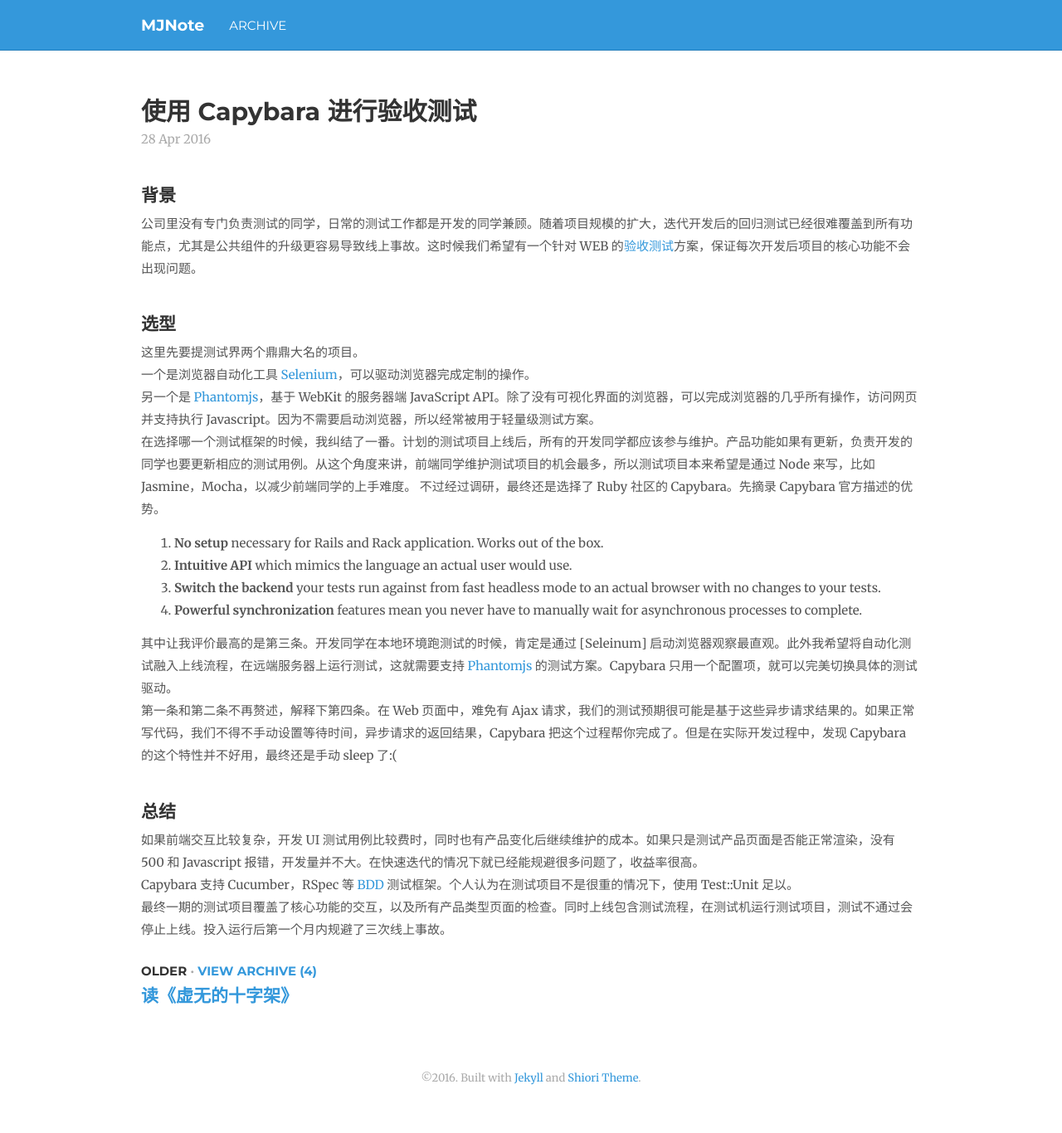
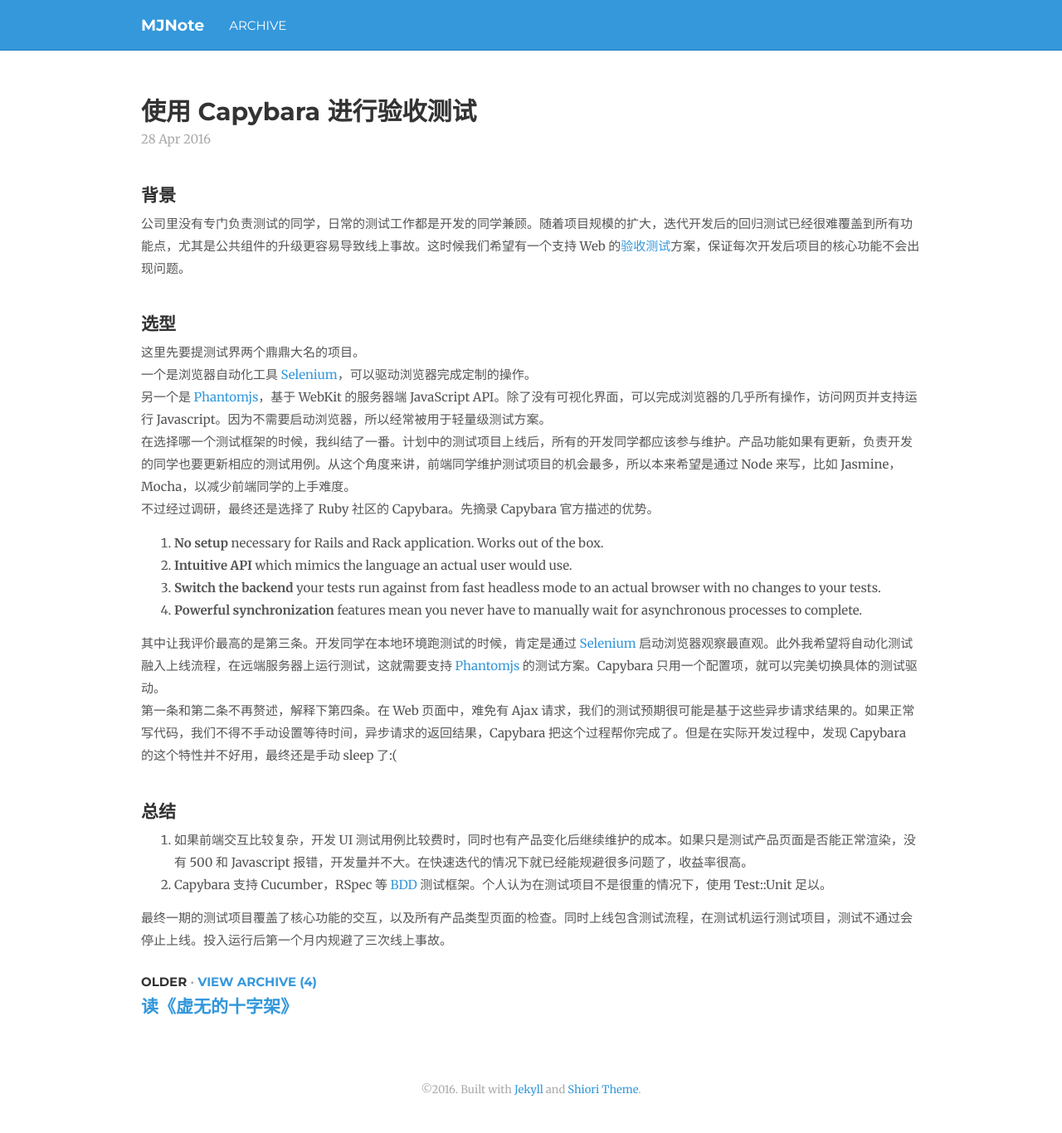
Before and after one commit to bittenApple/bittenApple.github.io, a Jekyll site: the page built from _posts/2016-04-28-acceptance-test-with-capybara.md, in a window 1280 px wide. Shown: the whole page at 83% size. Built offline with Jekyll 4.4.1, drawn with Linux system fonts in a browser that asks for light colours; nearby versions of some CDN libraries; comment, search, counter and statistics services are not loaded.

Commit message:
Fix typo

```diff
--- a/_posts/2016-04-28-acceptance-test-with-capybara.md
+++ b/_posts/2016-04-28-acceptance-test-with-capybara.md
@@ -7,25 +7,26 @@
 tags: [Capybara, Acceptance Test]
 ---
 ## 背景
-公司里没有专门负责测试的同学，日常的测试工作都是开发的同学兼顾。随着项目规模的扩大，迭代开发后的回归测试已经很难覆盖到所有功能点，尤其是公共组件的升级更容易导致线上事故。这时候我们希望有一个针对 WEB 的[验收测试](https://en.wikipedia.org/wiki/Acceptance_testing)方案，保证每次开发后项目的核心功能不会出现问题。
+公司里没有专门负责测试的同学，日常的测试工作都是开发的同学兼顾。随着项目规模的扩大，迭代开发后的回归测试已经很难覆盖到所有功能点，尤其是公共组件的升级更容易导致线上事故。这时候我们希望有一个支持 Web 的[验收测试](https://en.wikipedia.org/wiki/Acceptance_testing)方案，保证每次开发后项目的核心功能不会出现问题。
 
 ## 选型
 这里先要提测试界两个鼎鼎大名的项目。
 一个是浏览器自动化工具 [Selenium]，可以驱动浏览器完成定制的操作。
-另一个是 [Phantomjs]，基于 WebKit 的服务器端 JavaScript API。除了没有可视化界面的浏览器，可以完成浏览器的几乎所有操作，访问网页并支持执行 Javascript。因为不需要启动浏览器，所以经常被用于轻量级测试方案。
-在选择哪一个测试框架的时候，我纠结了一番。计划的测试项目上线后，所有的开发同学都应该参与维护。产品功能如果有更新，负责开发的同学也要更新相应的测试用例。从这个角度来讲，前端同学维护测试项目的机会最多，所以测试项目本来希望是通过 Node 来写，比如 Jasmine，Mocha，以减少前端同学的上手难度。
+另一个是 [Phantomjs]，基于 WebKit 的服务器端 JavaScript API。除了没有可视化界面，可以完成浏览器的几乎所有操作，访问网页并支持运行 Javascript。因为不需要启动浏览器，所以经常被用于轻量级测试方案。
+在选择哪一个测试框架的时候，我纠结了一番。计划中的测试项目上线后，所有的开发同学都应该参与维护。产品功能如果有更新，负责开发的同学也要更新相应的测试用例。从这个角度来讲，前端同学维护测试项目的机会最多，所以本来希望是通过 Node 来写，比如 Jasmine，Mocha，以减少前端同学的上手难度。
 不过经过调研，最终还是选择了 Ruby 社区的 Capybara。先摘录 Capybara 官方描述的优势。
 1. **No setup** necessary for Rails and Rack application. Works out of the box.
 2. **Intuitive API** which mimics the language an actual user would use.
 3. **Switch the backend** your tests run against from fast headless mode to an actual browser with no changes to your tests.
 4. **Powerful synchronization** features mean you never have to manually wait for asynchronous processes to complete.
 
-其中让我评价最高的是第三条。开发同学在本地环境跑测试的时候，肯定是通过 [Seleinum] 启动浏览器观察最直观。此外我希望将自动化测试融入上线流程，在远端服务器上运行测试，这就需要支持 [Phantomjs] 的测试方案。Capybara 只用一个配置项，就可以完美切换具体的测试驱动。
+其中让我评价最高的是第三条。开发同学在本地环境跑测试的时候，肯定是通过 [Selenium] 启动浏览器观察最直观。此外我希望将自动化测试融入上线流程，在远端服务器上运行测试，这就需要支持 [Phantomjs] 的测试方案。Capybara 只用一个配置项，就可以完美切换具体的测试驱动。
 第一条和第二条不再赘述，解释下第四条。在 Web 页面中，难免有 Ajax 请求，我们的测试预期很可能是基于这些异步请求结果的。如果正常写代码，我们不得不手动设置等待时间，异步请求的返回结果，Capybara 把这个过程帮你完成了。但是在实际开发过程中，发现 Capybara 的这个特性并不好用，最终还是手动 sleep 了:(
 
 ## 总结
-如果前端交互比较复杂，开发 UI 测试用例比较费时，同时也有产品变化后继续维护的成本。如果只是测试产品页面是否能正常渲染，没有 500 和 Javascript 报错，开发量并不大。在快速迭代的情况下就已经能规避很多问题了，收益率很高。
-Capybara 支持 Cucumber，RSpec 等 [BDD](https://en.wikipedia.org/wiki/Behavior-driven_development) 测试框架。个人认为在测试项目不是很重的情况下，使用 Test::Unit 足以。
+1. 如果前端交互比较复杂，开发 UI 测试用例比较费时，同时也有产品变化后继续维护的成本。如果只是测试产品页面是否能正常渲染，没有 500 和 Javascript 报错，开发量并不大。在快速迭代的情况下就已经能规避很多问题了，收益率很高。
+2. Capybara 支持 Cucumber，RSpec 等 [BDD](https://en.wikipedia.org/wiki/Behavior-driven_development) 测试框架。个人认为在测试项目不是很重的情况下，使用 Test::Unit 足以。
+
 最终一期的测试项目覆盖了核心功能的交互，以及所有产品类型页面的检查。同时上线包含测试流程，在测试机运行测试项目，测试不通过会停止上线。投入运行后第一个月内规避了三次线上事故。
 
 
```
